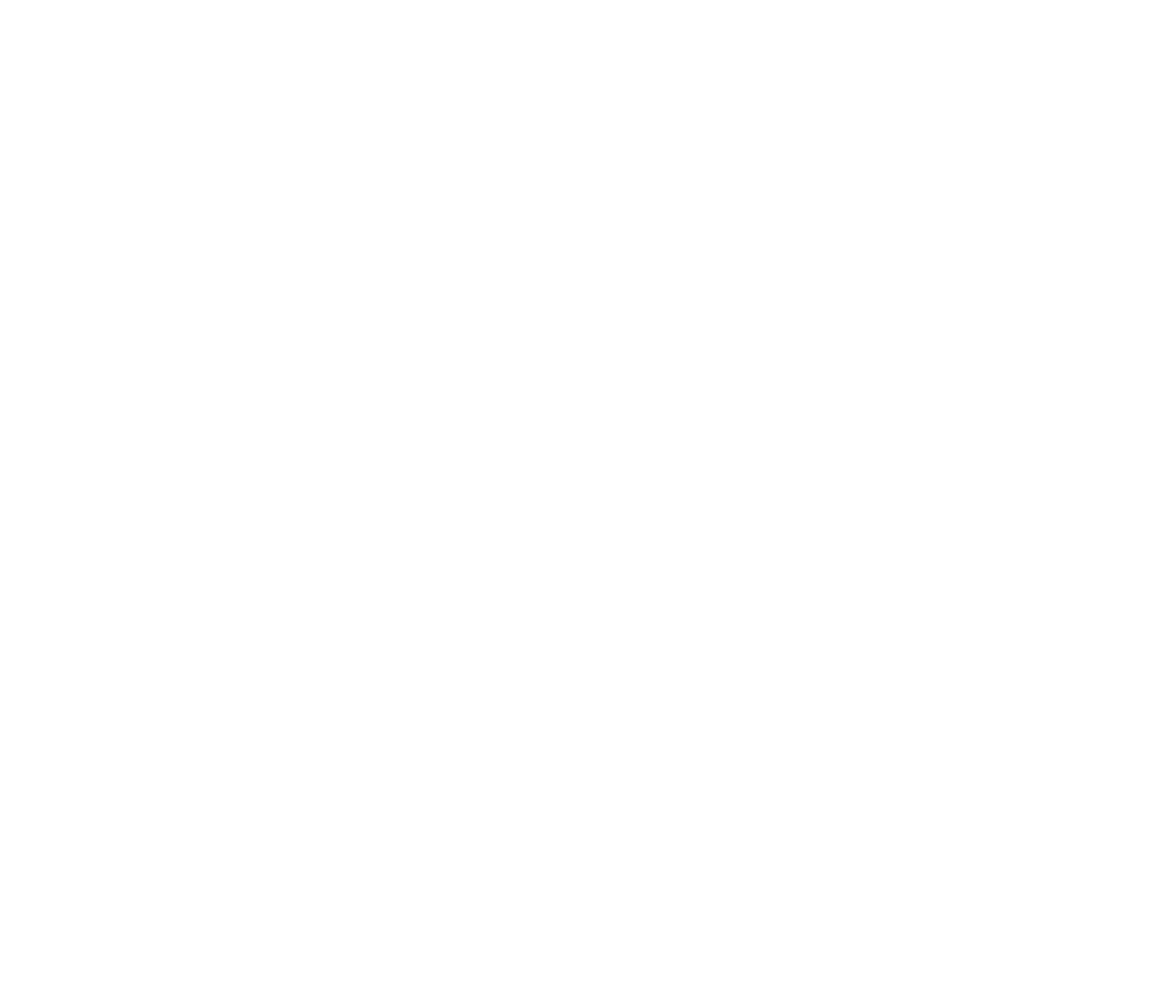
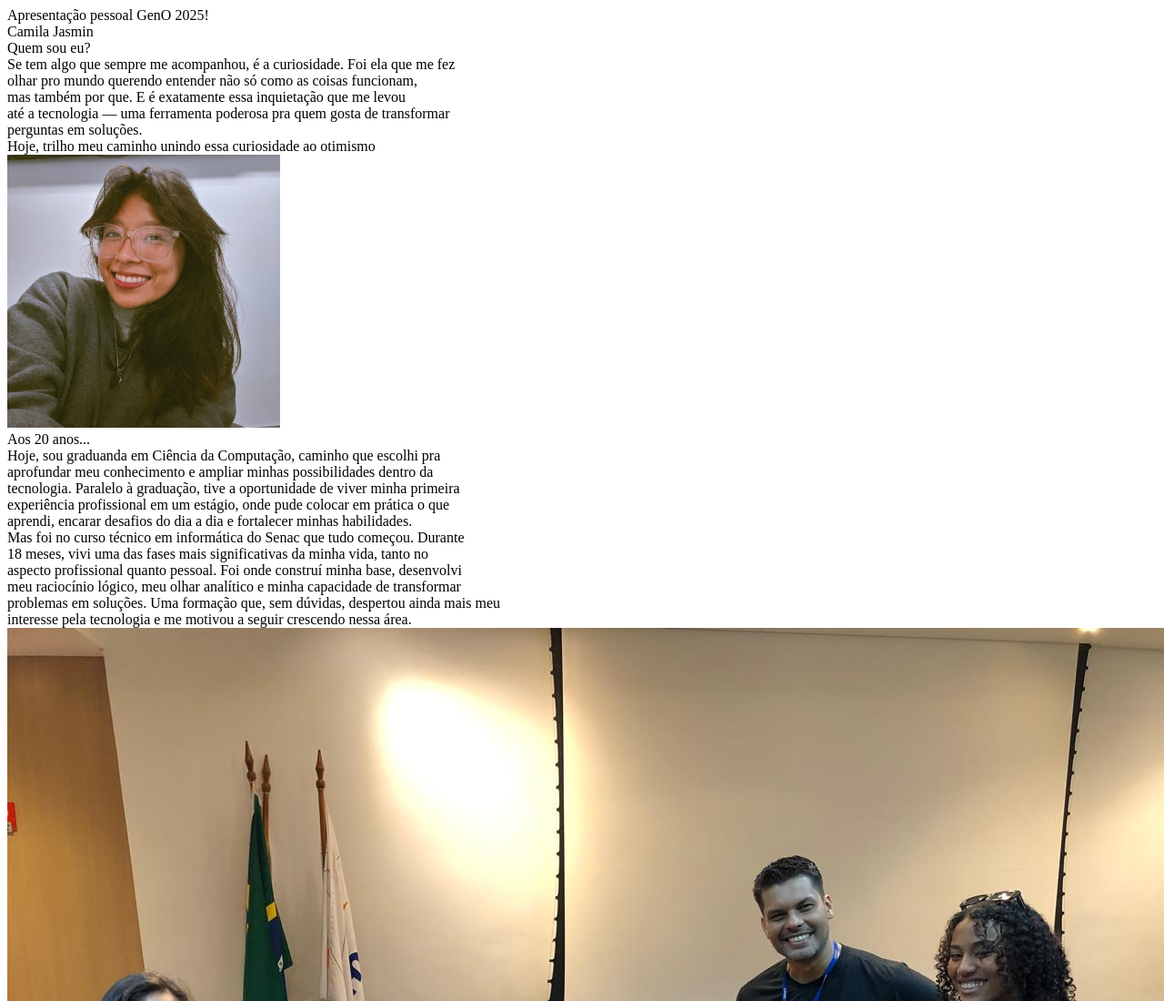
Before and after one commit to camilajasmin/apresentacao, a plain HTML site: page index.html in a window 1280 px wide. Shown: the top 1100 px of the page at 91% size. Before the commit the page ends 800 px from the top, so only its background shows below. Drawn offline with Linux system fonts and the light colour scheme.

Commit message:
Adicionando imagens, conteúdo e comentários.

```diff
--- a/index.html
+++ b/index.html
@@ -3,9 +3,57 @@
 <head>
     <meta charset="UTF-8">
     <meta name="viewport" content="width=device-width, initial-scale=1.0">
-    <title>Apresentação Oracle GenO</title>
+    <title>Apresentação Oracle GenO 2025</title>
 </head>
+<header>
+    <div id="apresentacao">Apresentação pessoal GenO 2025!</div>
+    <div id="tituloNome">Camila Jasmin</div>
+</header>
 <body>
+
+    <!--Primeira página - A apresentação-->
+
+    <div class="areaPagina">
+    <div class="titulo">Quem sou eu?</div>
+        <div id="areaInfoPerfil">
+            <div class="textoPrincipal">Se tem algo que sempre me acompanhou, é a curiosidade. Foi ela que me fez <br>
+                                    olhar pro mundo querendo entender não só como as coisas funcionam, <br>
+                                    mas também por que. E é exatamente essa inquietação que me levou <br>
+                                    até a tecnologia — uma ferramenta poderosa pra quem gosta de transformar<br>
+                                    perguntas em soluções.<br>
+                                    Hoje, trilho meu caminho unindo essa curiosidade ao otimismo
+            </div>
+            <!--Foto de Perfil-->
+            <div id="imagemPerfil"><img src="imagens/camilaPerfil2.jpg" alt="imagemCamilaJasmin" width="300" height="300"></div>
+        </div>
+    </div>
+
+    <!--Segunda página - Idade e Formação Acadêmica-->
+
+    <div class="areaPagina">
+        <div class="titulo">Aos 20 anos...</div>
+        <div id="area20anos">Hoje, sou graduanda em Ciência da Computação, caminho que escolhi pra<br>
+                            aprofundar meu conhecimento e ampliar minhas possibilidades dentro da<br>
+                            tecnologia. Paralelo à graduação, tive a oportunidade de viver minha primeira<br>
+                            experiência profissional em um estágio, onde pude colocar em prática o que <br>
+                            aprendi, encarar desafios do dia a dia e fortalecer minhas habilidades.<br>
+                            Mas foi no curso técnico em informática do Senac que tudo começou. Durante <br>
+                            18 meses, vivi uma das fases mais significativas da minha vida, tanto no <br>
+                            aspecto profissional quanto pessoal. Foi onde construí minha base, desenvolvi<br>
+                            meu raciocínio lógico, meu olhar analítico e minha capacidade de transformar<br>
+                            problemas em soluções. Uma formação que, sem dúvidas, despertou ainda mais meu<br>
+                            interesse pela tecnologia e me motivou a seguir crescendo nessa área.
+        </div>
+        <div class="imagensSenac">
+            <img src="imagens/senac1.jpg" alt="">
+            <img src="imagens/senac2.jpg" alt="">
+            <img src="imagens/senac3.jpg" alt="">
+        </div>
+    </div>
+
+    <!--Terceira Página - Um pouco mais sobre mim -->
+
+
 
 </body>
 </html>
```
Also changed, not shown: imagens/camilaPerfil1.jpg (added), imagens/camilaPerfil2.jpg (added), imagens/caporal1.jpg (added), imagens/caporal2.jpg (added), imagens/formatura.jpg (added), imagens/formatura2.jpg (added), imagens/senac1.jpg (added), imagens/senac2.jpg (added), imagens/senac3.jpg (added), imagens/tinku.jpg (added).
